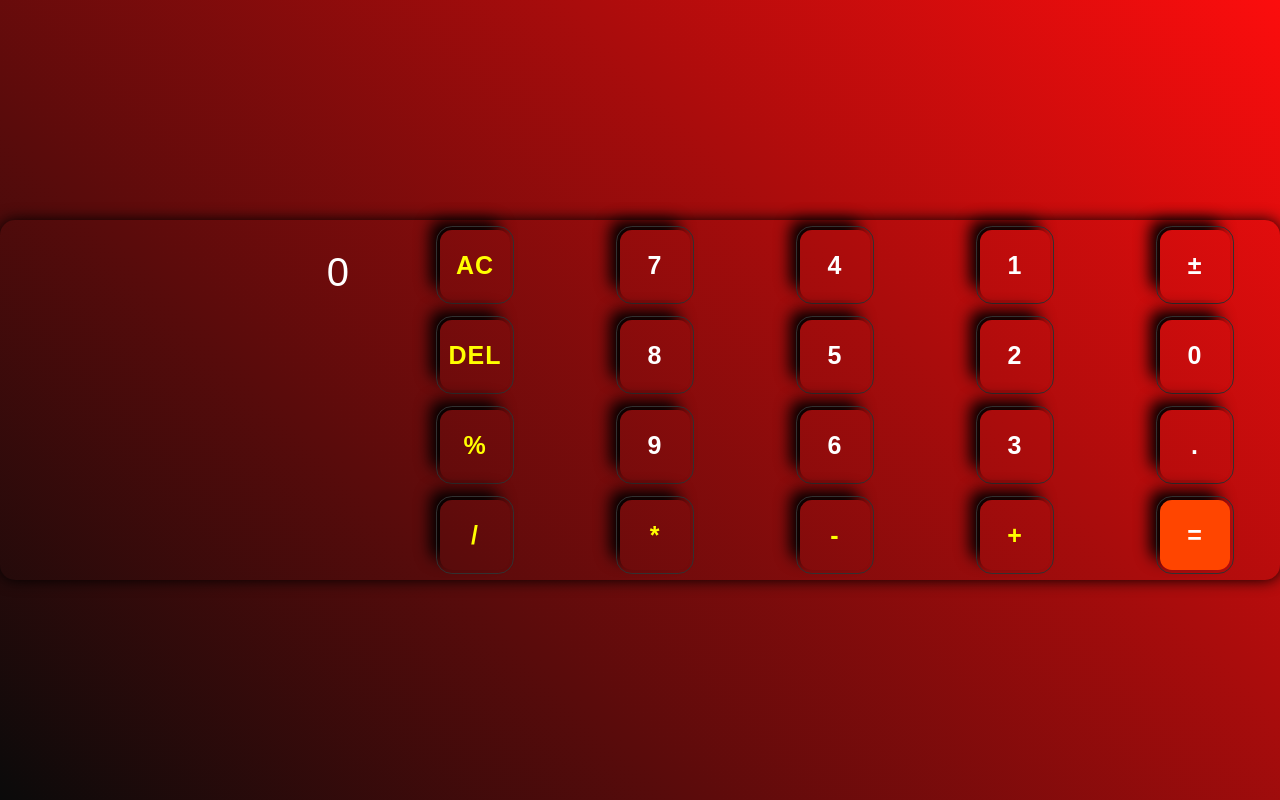
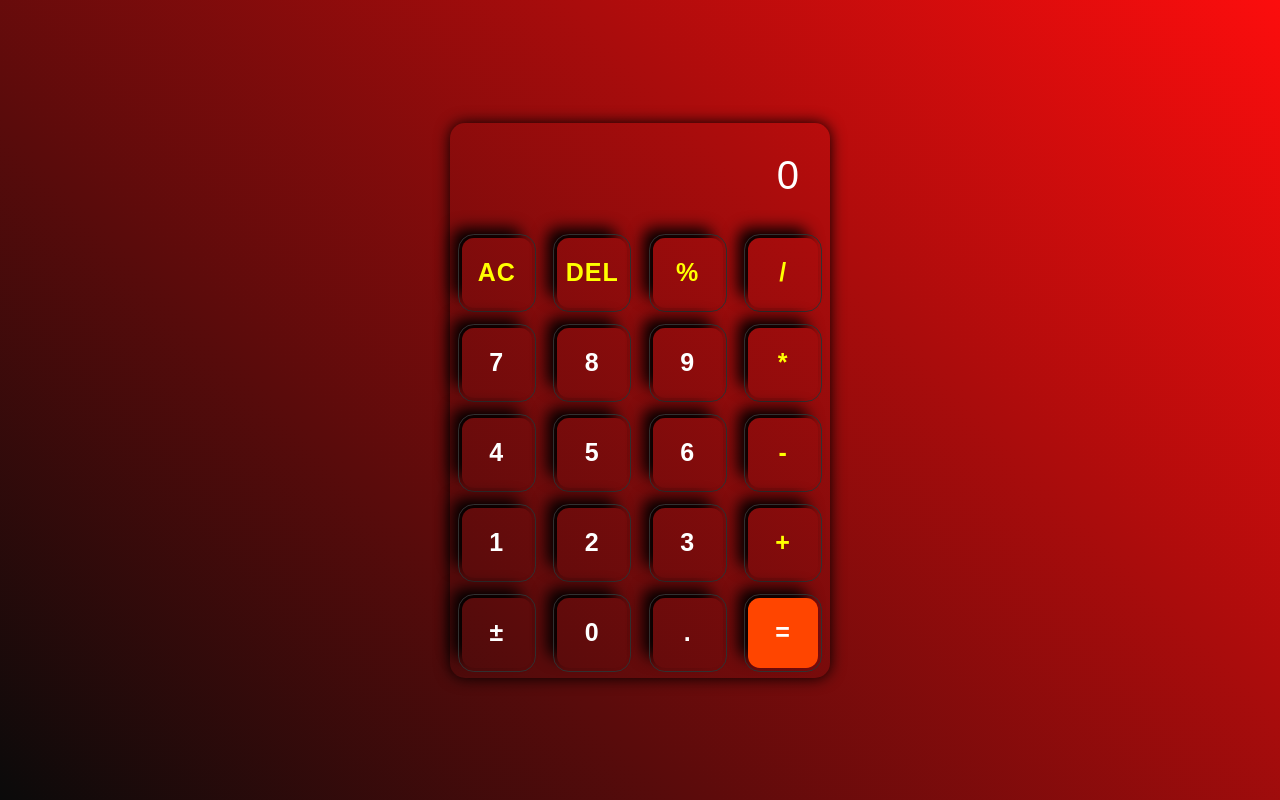
Before and after one commit to shailaahmed16/calculator, a plain HTML site: page index.html in a window 1280 px wide. Drawn offline with Linux system fonts and the light colour scheme.

Commit message:
calstyle.css

```diff
--- a/calstyle.css
+++ b/calstyle.css
@@ -58,11 +58,6 @@ button:active{
     background: translate(2px,2px);
     font-size: 700;
 }
-.calculator {
-    display: grid;
-    grid-template-columns: repeat(6, 1fr);
-    gap: 10px;
-}
 #eqBtn{
     background: orangered;
 
```
